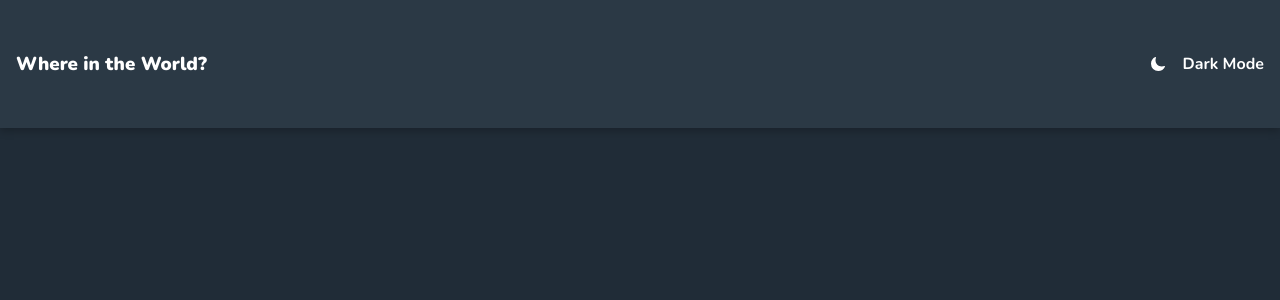
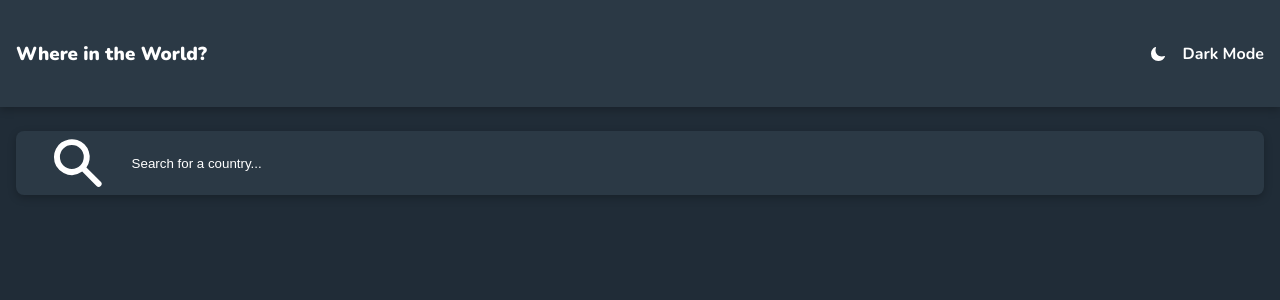
Before and after one commit to cesardmn/rest-countries-api, a Next.js app: page / in a window 1280 px wide. Shown: the top 300 px of the page. Built offline with nearby package versions, Linux system fonts and the light colour scheme.

Commit message:
create search input

```diff
--- /dev/null
+++ b/src/components/Navbar/Navbar.module.css
@@ -0,0 +1,25 @@
+.hero {
+  height: 8rem;
+  padding: 0 1rem;
+  width: 100%;
+  display: flex;
+  align-items: center;
+  justify-content: space-between;
+  box-shadow: var(--nav-shadow);
+  background-color: var(--box);
+}
+
+.title {
+  font-weight: 900;
+}
+
+.themeToggleContainer {
+  height: 100%;
+  width: 40%;
+  align-items: center;
+  justify-content: flex-end;
+  display: flex;
+  gap: 1rem;
+  font-weight: bold;
+  cursor: pointer;
+}
--- a/src/components/Navbar.jsx
+++ b/src/components/Navbar/index.jsx
@@ -2,14 +2,16 @@ import { useEffect, useState } from 'react'
 import { IoMoon, IoMoonOutline } from 'react-icons/io5'
 import { useToggleTheme } from '@providers/ToggleThemeProvider'
 
+import styles from '@components/Navbar/Navbar.module.css'
+
 export default function Navbar() {
-  const { toggleTheme, setToggleTheme } = useToggleTheme()
+  const { setToggleTheme } = useToggleTheme()
   const [isDark, setIsDark] = useState()
 
   const changeTheme = () => {
     if (isDark) {
       localStorage.setItem('theme', 'light')
-      setToggleTheme('ligth')
+      setToggleTheme('light')
     } else {
       localStorage.setItem('theme', 'dark')
       setToggleTheme('dark')
@@ -28,9 +30,9 @@ export default function Navbar() {
   }, [])
 
   return (
-    <nav className="hero">
-      <h3 className="title">Where in the World?</h3>
-      <div className="theme-toggle-container" onClick={changeTheme}>
+    <nav className={styles.hero}>
+      <h3 className={styles.title}>Where in the World?</h3>
+      <div className={styles.themeToggleContainer} onClick={changeTheme}>
         {isDark ? <IoMoon /> : <IoMoonOutline />}
         <span>Dark Mode</span>
       </div>
--- /dev/null
+++ b/src/components/SearchBox/SearchBox.module.css
@@ -0,0 +1,43 @@
+.searchBox {
+  position: relative;
+  display: flex;
+  justify-content: space-between;
+  height: 4rem;
+  width: 100%;
+  background-color: var(--box);
+  border-radius: 8px;
+  box-shadow: var(--nav-shadow);
+  gap: 1.5rem;
+}
+
+.searchInput {
+  height: 100%;
+  width: 95%;
+  display: flex;
+  background-color: transparent;
+  outline: transparent;
+  border: transparent;
+  color: var(--placeholder-text);
+  /* border: 1px solid white; */
+}
+
+.searchInput::placeholder {
+  color: var(--placeholder-text);
+  opacity: 1;
+}
+
+.searchInput:-ms-input-placeholder {
+  color: var(--placeholder-text);
+  padding-left: 6rem;
+}
+
+.searchInput::-ms-input-placeholder {
+  color: var(--placeholder-text);
+  padding-left: 5rem;
+}
+
+.searchIcon {
+  height: 100%;
+  width: 5%;
+  margin-left: 2rem;
+}
--- /dev/null
+++ b/src/components/SearchBox/index.jsx
@@ -0,0 +1,19 @@
+import styles from '@components/SearchBox/SearchBox.module.css'
+
+
+import { HiSearch } from 'react-icons/hi'
+
+export default function SearchBox() {
+  return (
+    <div className={styles.searchBox}>
+      <HiSearch className={styles.searchIcon} />
+      <input
+        type="search"
+        name="search"
+        id="search"
+        className={styles.searchInput}
+        placeholder="Search for a country..."
+      />
+    </div>
+  )
+}
--- a/src/pages/index.jsx
+++ b/src/pages/index.jsx
@@ -3,7 +3,8 @@ import { Nunito } from 'next/font/google'
 
 import { useToggleTheme } from '@providers/ToggleThemeProvider'
 
-import Navbar from '@components/Navbar'
+import Navbar from '@src/components/Navbar'
+import SearchBox from '@src/components/SearchBox'
 
 const nunito = Nunito({ subsets: ['latin'] })
 
@@ -20,6 +21,9 @@ export default function Home() {
       </Head>
       <main className={`${nunito.className}  ${toggleTheme}`}>
         <Navbar />
+        <div className="container">
+          <SearchBox />
+        </div>
       </main>
     </>
   )
--- a/src/styles/globals.css
+++ b/src/styles/globals.css
@@ -12,6 +12,7 @@
 
 :root .dark {
   --primary-text: var(--grey-lighter);
+  --placeholder-text: var(--grey-lighter);
   --bg: var(--blue-normal);
   --box: var(--blue-lighter);
   --nav-shadow: rgba(0, 0, 0, 0.24) 0px 3px 8px;
@@ -19,6 +20,7 @@
 
 :root .light {
   --primary-text: var(--blue-bolder);
+  --placeholder-text: ;
   --bg: var(--grey-normal);
   --box: var(--grey-normal);
   --nav-shadow: rgba(100, 100, 111, 0.2) 0px 7px 29px 0px;
@@ -54,6 +56,7 @@ main {
   position: relative;
   display: flex;
   flex-direction: column;
+  gap: 1.5rem;
   width: 100%;
   height: 100%;
   overflow: scroll;
@@ -61,28 +64,8 @@ main {
   background-color: var(--bg);
 }
 
-.hero {
-  height: 8rem;
+.container {
+  height: 100%;
+  width: 100%;
   padding: 0 1rem;
-  width: 100%;
-  display: flex;
-  align-items: center;
-  justify-content: space-between;
-  box-shadow: var(--nav-shadow);
-  background-color: var(--box);
 }
-
-.hero .title {
-  font-weight: 900;
-}
-
-.theme-toggle-container {
-  height: 100%;
-  width: 40%;
-  align-items: center;
-  justify-content: flex-end;
-  display: flex;
-  gap: 1rem;
-  font-weight: bold;
-  cursor: pointer;
-}
```
